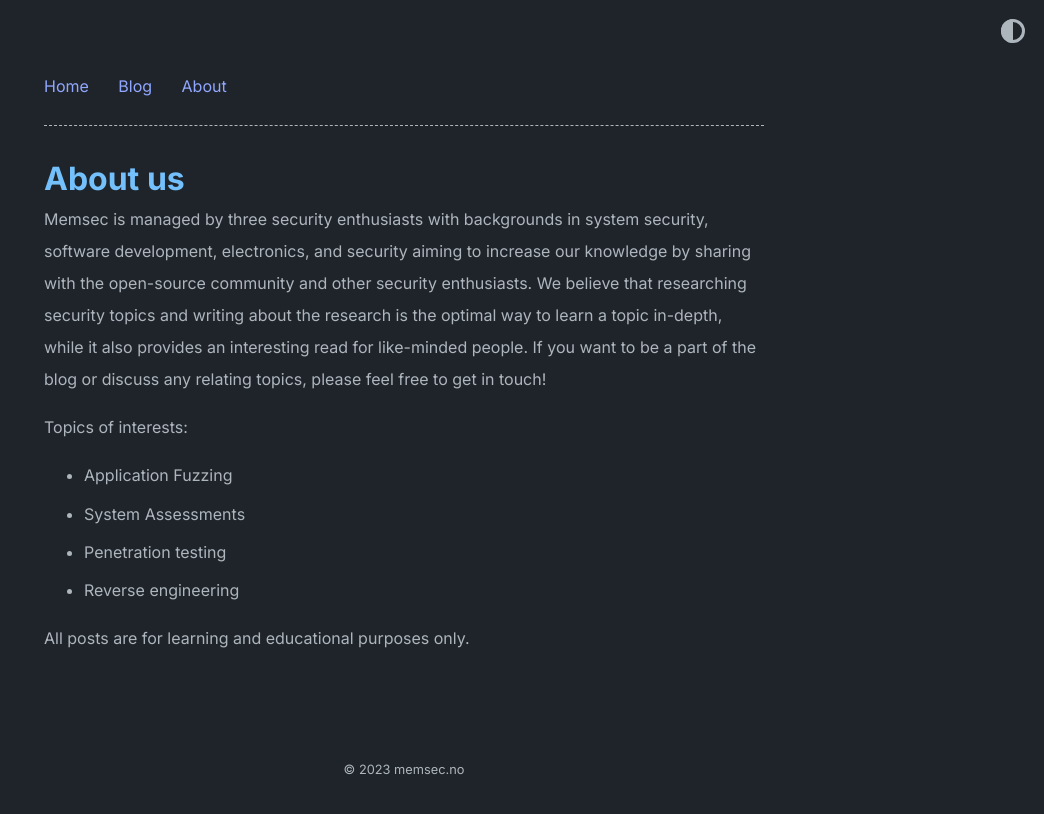
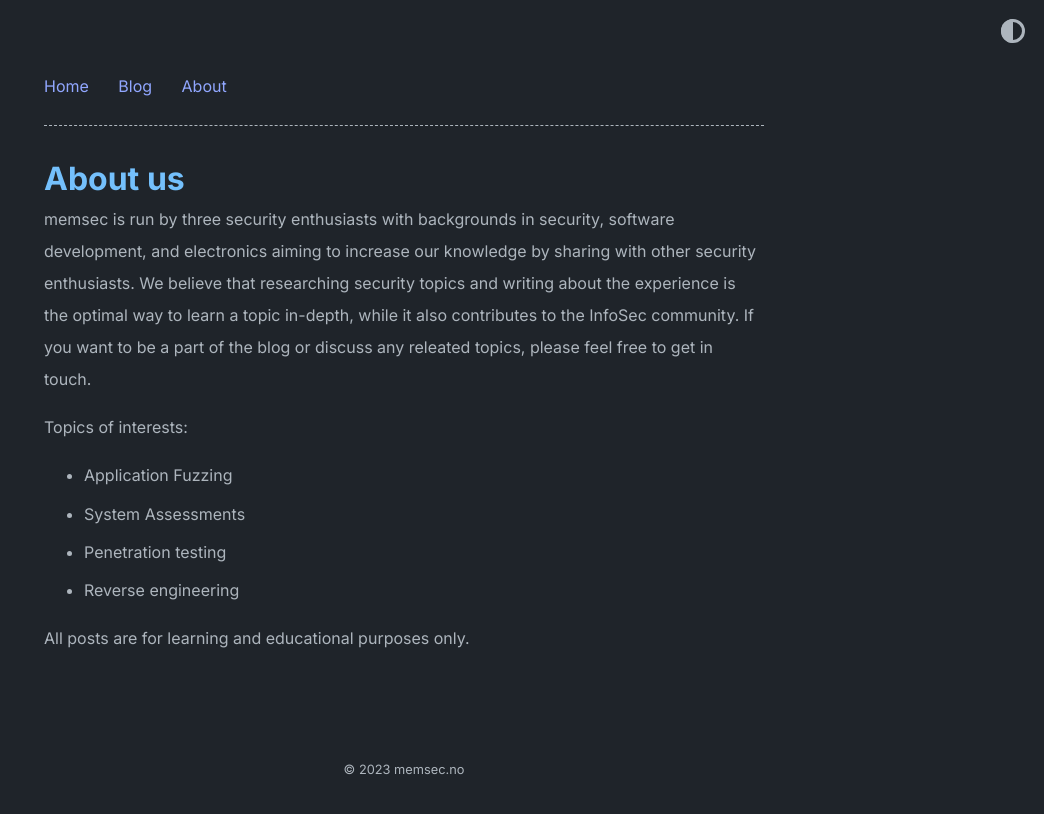
Before and after one commit to memsecno/memsec.no, a Jekyll site: the page built from about.md, in a window 1280 px wide. Shown: the top 814 px of the page, without its empty margins (236-1280 px from the left). Built offline with Jekyll 4.4.1, drawn with Linux system fonts in a browser that asks for light colours.

Commit message:
Update about.md

```diff
--- a/about.md
+++ b/about.md
@@ -3,7 +3,7 @@ layout: post
 title: About us
 ---
 
-Memsec is managed by three security enthusiasts with backgrounds in system security, software development, electronics, and security aiming to increase our knowledge by sharing with the open-source community and other security enthusiasts. We believe that researching security topics and writing about the research is the optimal way to learn a topic in-depth, while it also provides an interesting read for like-minded people. If you want to be a part of the blog or discuss any relating topics, please feel free to get in touch!
+memsec is run by three security enthusiasts with backgrounds in security, software development, and electronics aiming to increase our knowledge by sharing with other security enthusiasts. We believe that researching security topics and writing about the experience is the optimal way to learn a topic in-depth, while it also contributes to the InfoSec community. If you want to be a part of the blog or discuss any releated topics, please feel free to get in touch.
 
 Topics of interests:
  - Application Fuzzing
```
